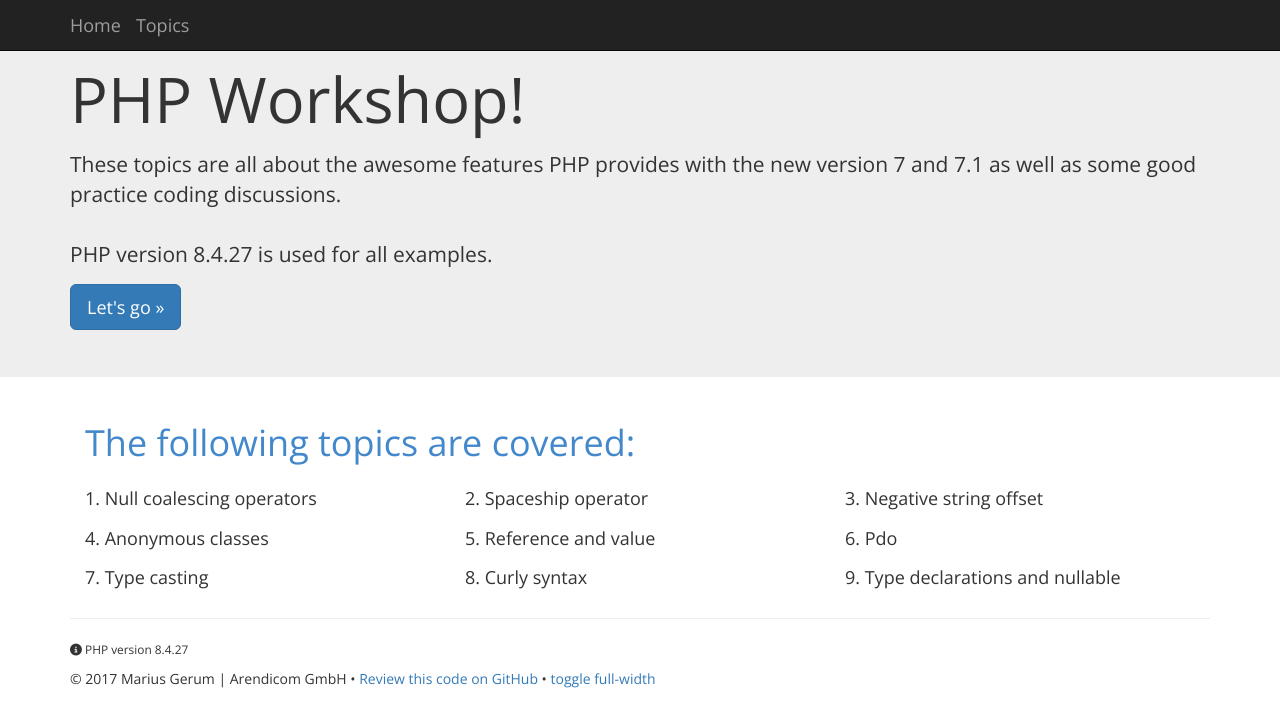
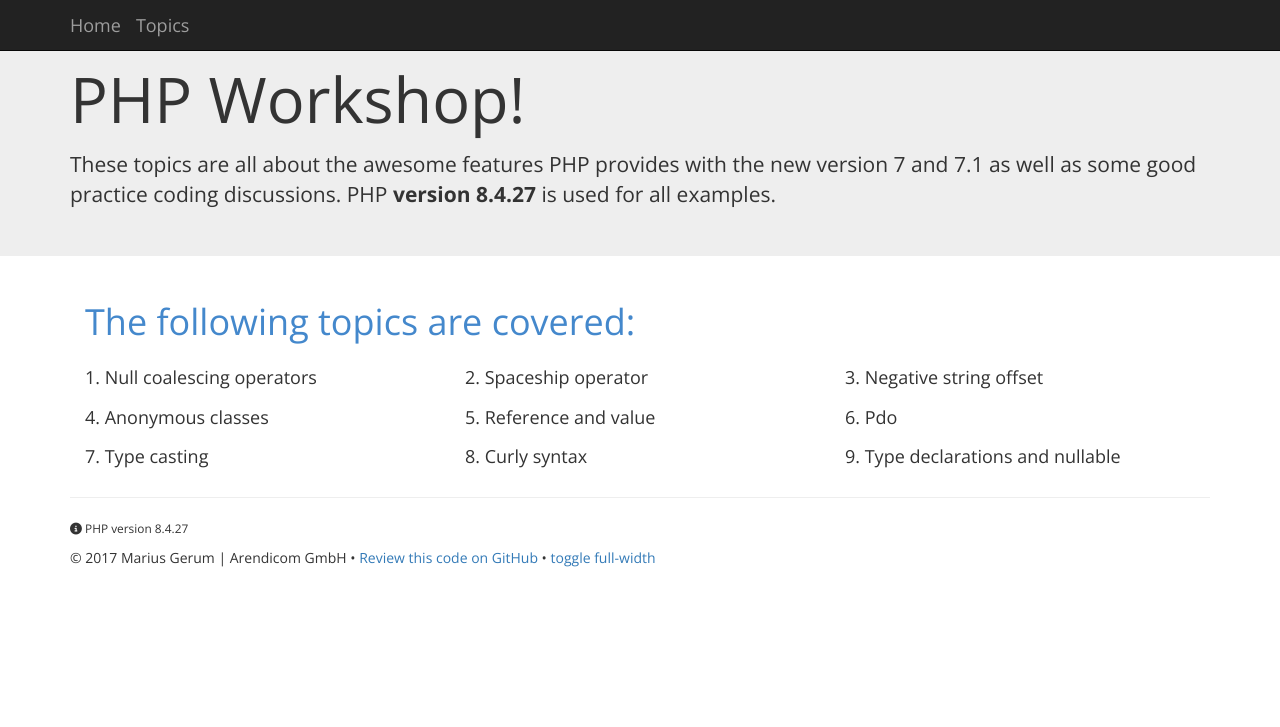
Before and after one commit to mariusgerum/arendicom-workshop, a PHP site: page / in a window 1280 px wide. Shown: the top 727 px of the page. Run offline with PHP 8.4, Linux system fonts and the light colour scheme; some libraries are stand-ins or nearby versions.

Commit message:
small changes

```diff
--- a/application/templates/page/default.php
+++ b/application/templates/page/default.php
@@ -46,12 +46,7 @@
 				<h1>PHP Workshop!</h1>
 				<p>
 					These topics are all about the awesome features PHP provides with the new version 7 and 7.1
-					as well as some good practice coding discussions.<br>
-					<br>
-					PHP version <?php echo phpversion(); ?> is used for all examples.
-				</p>
-				<p>
-					<a class="btn btn-primary btn-lg" href="/topics" role="button">Let's go &raquo;</a>
+					as well as some good practice coding discussions. PHP <strong>version <?php echo phpversion(); ?></strong> is used for all examples.
 				</p>
 			</div>
 		</div>
```
